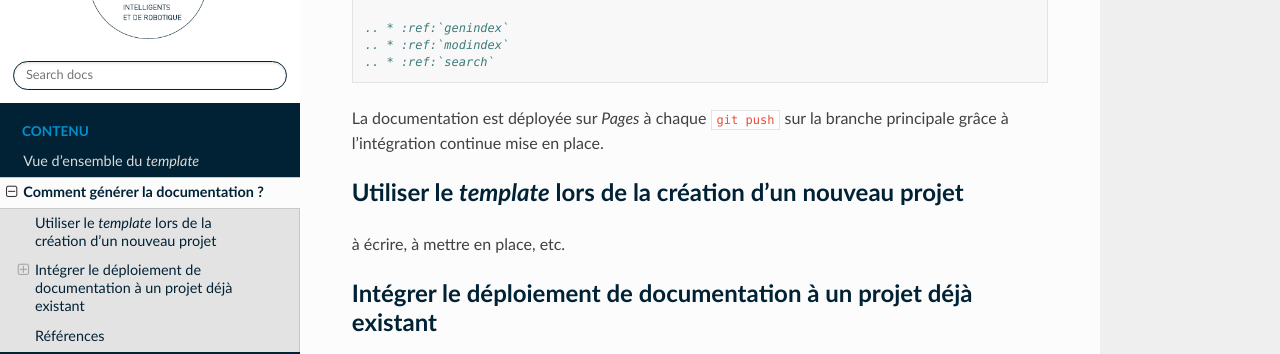
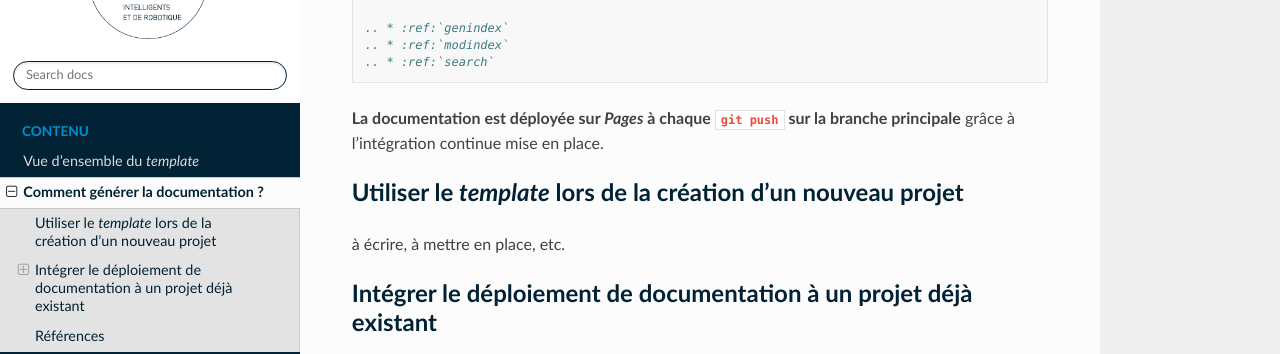
Before and after one commit to baaluidnrey/template-sphinx, a Sphinx documentation site: the page built from documentation/content/how-to.md, in a window 1280 px wide and 900 px high, scrolled down 960 px. Shown: the part 149-503 px from the top of the window. Built offline with Sphinx 7.4.7 and the Read the Docs theme 2.0.0, drawn with Linux system fonts in a browser that asks for light colours; a script that is not in the unit is left out.

Commit message:
edit how-to

````diff
--- a/documentation/content/how-to.md
+++ b/documentation/content/how-to.md
@@ -56,7 +56,7 @@ Indices and tables
 .. * :ref:`search`
 ```
 
-La documentation est déployée sur *Pages* à chaque `git push` sur la branche principale grâce à l'intégration continue mise en place.
+**La documentation est déployée sur *Pages* à chaque `git push` sur la branche principale** grâce à l'intégration continue mise en place.
 
 
 ## Utiliser le *template* lors de la création d'un nouveau projet
````
